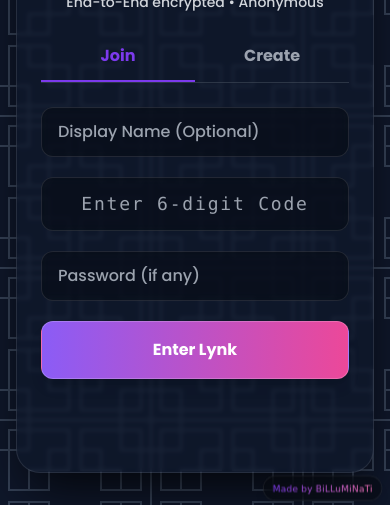
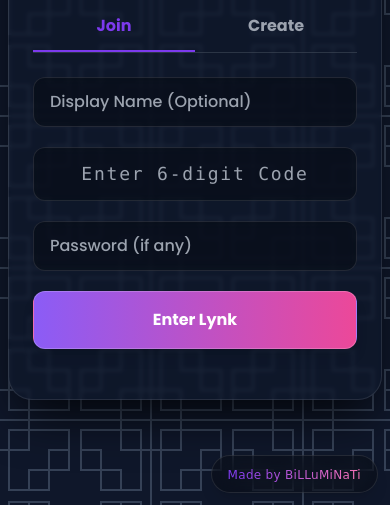
Before and after one commit to billumeownati/Lynk, a website: page public/index.html in a window 390 px wide. Shown: the part 339-844 px from the top of the page. Drawn offline with nearby package versions, Linux system fonts and the light colour scheme; no server answers; a web font is replaced by a local one.

Commit message:
Fixed mobile responsiveness

```diff
--- a/public/index.html
+++ b/public/index.html
@@ -68,7 +68,7 @@
         .markdown-content p { margin: 0; display: inline-block; }
     </style>
 </head>
-<body class="dark min-h-screen flex flex-col font-sans text-gray-800 dark:text-gray-100 overflow-hidden relative">
+<body class="dark min-h-screen flex flex-col font-sans text-gray-800 dark:text-gray-100 relative">
 
     <div id="global-modal" class="fixed inset-0 z-50 hidden flex items-center justify-center bg-black/60 backdrop-blur-sm transition-opacity duration-300 opacity-0">
         <div class="glass-panel rounded-2xl shadow-2xl p-6 max-w-sm w-full mx-4 transform scale-95 transition-transform duration-300" id="global-modal-content">
@@ -116,8 +116,8 @@
         </div>
     </div>
 
-    <div class="flex-grow flex items-center justify-center p-4 h-[calc(100vh-100px)] relative z-10">
-        <div id="app-container" class="glass-panel w-full max-w-6xl h-full max-h-[85vh] min-h-[500px] rounded-3xl flex overflow-hidden relative">
+    <div class="flex-grow flex items-center justify-center p-2 sm:p-4 w-full relative z-10">
+        <div id="app-container" class="glass-panel w-full max-w-6xl h-[75dvh] min-h-[450px] rounded-3xl flex overflow-hidden relative shadow-2xl">
 
             <div id="setup-area" class="p-6 sm:p-10 w-full max-w-xl mx-auto flex-col justify-center overflow-y-auto flex h-full">
                 <div class="text-center mb-8 flex flex-col items-center">
@@ -215,10 +215,12 @@
         </div>
     </div>
 
-    <div class="fixed bottom-1 right-2 sm:bottom-4 sm:right-6 z-50 pointer-events-none px-3 py-1 sm:px-5 sm:py-2 rounded-full bg-white/40 dark:bg-black/30 backdrop-blur-md border border-white/40 dark:border-white/10 shadow-lg scale-75 sm:scale-100 origin-bottom-right">
-        <span class="font-brand text-transparent bg-clip-text bg-gradient-to-r from-brand-600 to-pink-500 dark:from-brand-400 dark:to-pink-400 text-xs sm:text-base drop-shadow-md opacity-100 tracking-wide">
-            Made by BiLLuMiNaTi
-        </span>
+    <div class="w-full p-3 sm:p-4 flex justify-end shrink-0 z-20">
+        <div class="pointer-events-none px-4 py-1.5 sm:px-5 sm:py-2 rounded-full bg-white/40 dark:bg-black/30 backdrop-blur-md border border-white/40 dark:border-white/10 shadow-lg">
+            <span class="font-brand text-transparent bg-clip-text bg-gradient-to-r from-brand-600 to-pink-500 dark:from-brand-400 dark:to-pink-400 text-xs sm:text-base drop-shadow-md opacity-100 tracking-wide">
+                Made by BiLLuMiNaTi
+            </span>
+        </div>
     </div>
 
     <script src="/socket.io/socket.io.js"></script>
```
